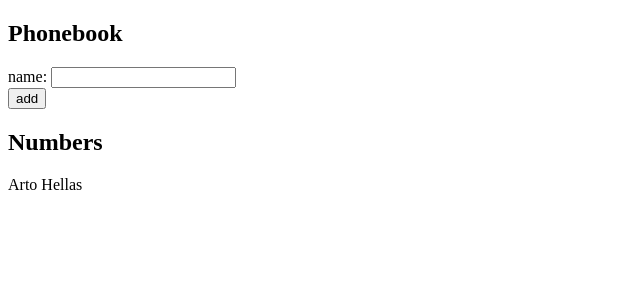
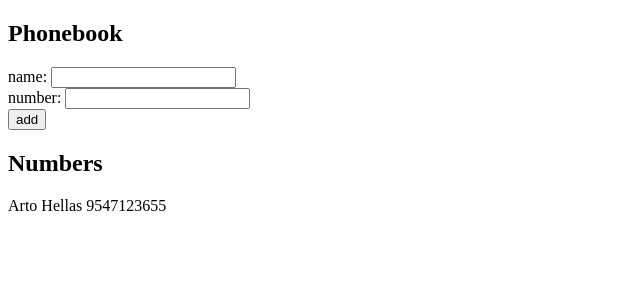
Before and after one commit to chitrak-singhal/fullstackopen_exercises, a React (Vite) app in the folder part1/phonebook/: page / in a window 1280 px wide. Shown: the top 300 px of the page, without its empty margins (0-640 px from the left). Built offline with nearby package versions, Linux system fonts and the light colour scheme.

Commit message:
part 2.8 done

```diff
--- a/part1/phonebook/src/App.jsx
+++ b/part1/phonebook/src/App.jsx
@@ -2,33 +2,48 @@ import { useState } from 'react'
 
 const App = () => {
   const [persons, setPersons] = useState([
-    { name: 'Arto Hellas' }
+    { name: 'Arto Hellas', number: '9547123655' }
   ])
   const [newName, setNewName] = useState('')
+  const [newNum, setNewNum] = useState('')
 
   const addName = (event)=>{
     event.preventDefault()
     //console.log('Submitted',event.target);
     const new_name = {
-      name : newName
+      name : newName,
+      number: newNum
+
     }
     console.log(persons)
     if (persons.findIndex((e)=>e.name==new_name.name)===-1)
     {
       // console.log(persons.findIndex((e)=>e==new_name));
       // console.log(new_name);
-      setPersons(persons.concat(new_name))
+      if (persons.findIndex((e)=>e.number==new_name.number)!==-1)
+        {
+          {
+            alert(`${newNum} is already added to the phonebook`)
+          }
+        }
+        else
+          setPersons(persons.concat(new_name))
     }
     else
     {
       alert(`${newName} is already added to the phonebook`)
     }
     setNewName('')
+    setNewNum('')
   }
 
   const handleNameChange=(event)=>{
     //console.log(event.target.value)
     setNewName(event.target.value)
+  }
+  const handleNumChange=(event)=>{
+    //console.log(event.target.value)
+    setNewNum(event.target.value)
   }
 
   return (
@@ -39,11 +54,14 @@ const App = () => {
           name: <input value ={newName} onChange={handleNameChange}/>
         </div>
         <div>
+          number: <input value ={newNum} onChange={handleNumChange}/>
+        </div>
+        <div>
           <button type="submit">add</button>
         </div>
       </form>
       <h2>Numbers</h2>
-      {persons.map(person=><p key={person.name}>{person.name}</p>)}
+      {persons.map(person=><p key={person.name}>{person.name} {person.number}</p>)}
     </div>
   )
 }
```
